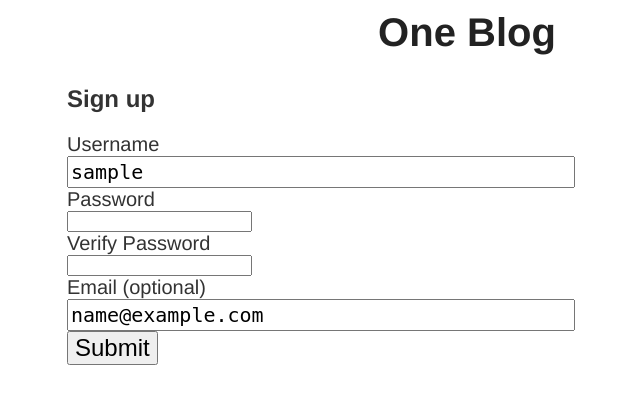
After one commit to zli12/oneblog, a Python web app: template templates/signup.html in a window 1280 px wide. The commit adds this page. Shown: the top 404 px of the page, without its empty margins (173-813 px from the left). Run offline with Jinja, Linux system fonts and the light colour scheme; the template is opened without the code that fills it: most values are stand-ins (such as "Sample title", 1, 10 or a date in 2020).

Commit message:
Create sign up system

```diff
--- /dev/null
+++ b/stylesheets/main.css
@@ -0,0 +1,119 @@
+body {
+    position: relative;
+    font-family: Helvetica, Arial, sans-serif;
+    font-size: 14px;
+
+    width: 800px;
+    margin: 0 auto;
+    padding: 10px;
+    color: #333;
+}
+
+.login-area {
+    font-size: 13px;
+    color: gray;
+    position: absolute;
+    top: 10px;
+    right: 10px;
+}
+
+.login-link {
+    color: gray;
+    text-decoration: none;
+}
+
+.login-link:visited {
+    color: gray;
+}
+
+.login-link:hover {
+    text-decoration: underline;
+}
+
+h2 {
+    font-size: 24px;
+    font-weight: bold;
+    margin-bottom: 20px;
+}
+
+.error {
+    color: red;
+}
+
+label {
+  display: block;
+  font-size: 20px;
+}
+
+label + label {
+    margin-top: 20px;
+}
+
+input[type=text] {
+    width: 500px;
+    font-size: 20px;
+    padding: 2px;
+    font-family: monospace;
+}
+
+textarea {
+  width: 500px;
+  height: 400px;
+  font-size: 17px;
+  font-family: monospace;
+}
+
+input[type=submit] {
+  font-size: 24px;
+}
+
+.main-title {
+    display: block;
+    color: #222;
+    font-size: 40px;
+    font-weight: bold;
+    text-align: center;
+    margin-bottom: 30px;
+    text-decoration: none;
+}
+
+.post + .post {
+    margin-top: 15px;
+}
+
+.post-heading {
+    position: relative;
+    border-bottom: 3px solid #666;
+}
+
+.post-title {
+    font-size: 24px;
+    font-weight: bold;
+
+    text-decoration: none;
+    color: #333;
+}
+
+.post-title:visisted {
+    color: #333;
+}
+
+.post-date {
+    position: absolute;
+    right: 0px;
+    bottom: 0px;
+    color: #999;
+
+}
+
+.post-content {
+    margin-top: 5px;
+}
+
+.age {
+    position: absolute;
+    bottom: 0px;
+    right: 0px;
+    color: gray;
+    font-size: 12px;
+}
--- a/templates/base.html
+++ b/templates/base.html
@@ -2,7 +2,7 @@
 
 <html>
 	<head>
-		<link rel="stylesheet" type="text/css" href="/static/main.css">
+		<link rel="stylesheet" type="text/css" href="/stylesheets/main.css">
 		<title>*One Blog*</title>
 	</head>
 
--- /dev/null
+++ b/templates/signup.html
@@ -0,0 +1,26 @@
+{% extends "base.html" %}
+{% block content %}
+
+<h2>Sign up</h2>
+<form method="post">
+	<div>
+	<label>Username</label>
+	<input type	="text" name="username" value="{{ username }}">
+	<div class="error">{{ unerror }}</div>
+	</div>
+	<div>
+		<label>Password</label>
+		<input type ="password" name = "password">
+	</div>
+	<div>
+		<label>Verify Password</label>
+		<input type	="password" name="password2">
+		<div class="error">{{ pwerror }}</div>
+	</div>
+	<div>
+		<label>Email (optional)</label>
+		<input type	="text" name="username" value="{{ email }}">
+	</div>
+	<input type="submit">
+</form>
+{% endblock %}
--- /dev/null
+++ b/templates/welcome.html
@@ -0,0 +1,6 @@
+{% extends "base.html" %}
+{% block content %}
+
+<h2>Welcome, {{ username }} !</h2>
+
+{% endblock %}
```
